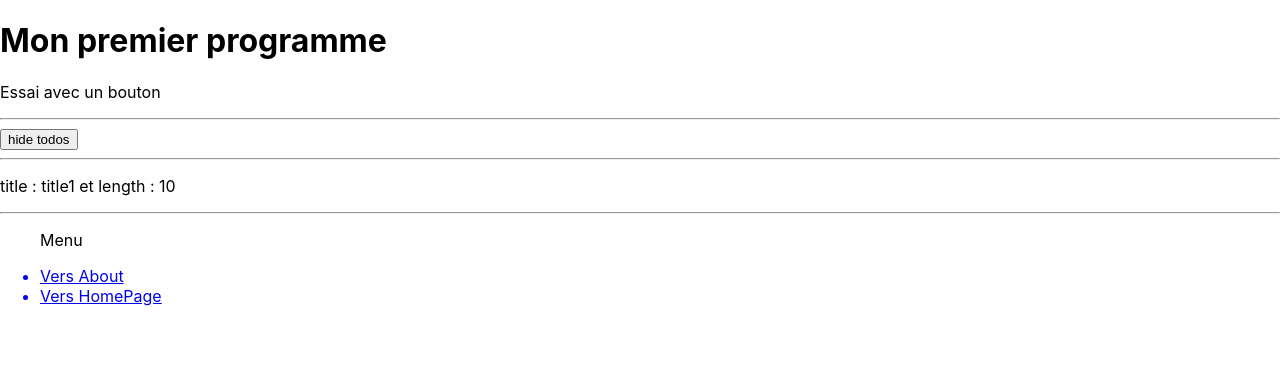
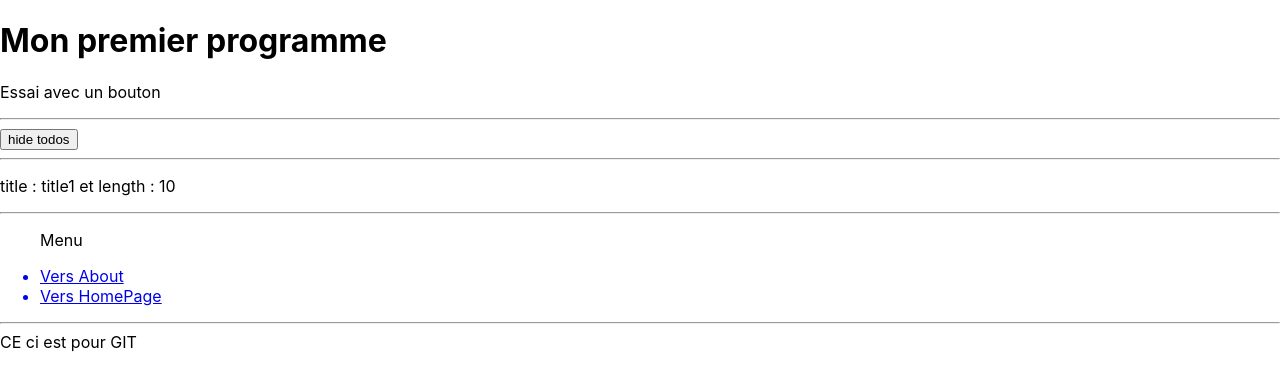
Before and after one commit to jchucAD/ClientReactJS, a React (Create React App) app: page / in a window 1280 px wide. Shown: the top 390 px of the page. Built offline with nearby package versions, Linux system fonts and the light colour scheme.

Commit message:
modification fichier About 24h

```diff
--- a/src/pages/HomePage.jsx
+++ b/src/pages/HomePage.jsx
@@ -25,10 +25,8 @@ const HomePage = () => {
             <Todos title={"title1"} lenght={10} isDisplayTodos={isDisplayTodos} />
             <hr />
             < Navigation />
+            <hr /> CE ci est pour GIT
         </div>
-
-
-
     )
 }
 
```
